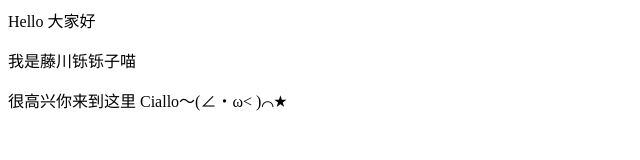
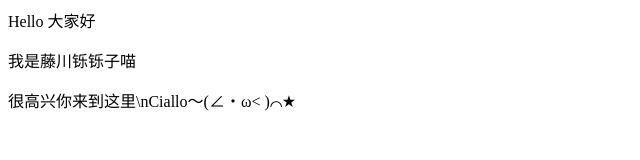
Before and after one commit to Cardigan233/Rhine_Lab.github.io, a plain HTML site: page index.html in a window 1280 px wide. Shown: the full height of the page, 0-640 px from the left. Drawn offline with Linux system fonts and the light colour scheme.

Commit message:
Update index.html

```diff
--- a/index.html
+++ b/index.html
@@ -1,4 +1,3 @@
 <p>Hello 大家好</p>
 <p>我是藤川铄铄子喵 </p>
-<p>很高兴你来到这里
-Ciallo～(∠・ω< )⌒★</p>
+<p>很高兴你来到这里\nCiallo～(∠・ω< )⌒★</p>
```
